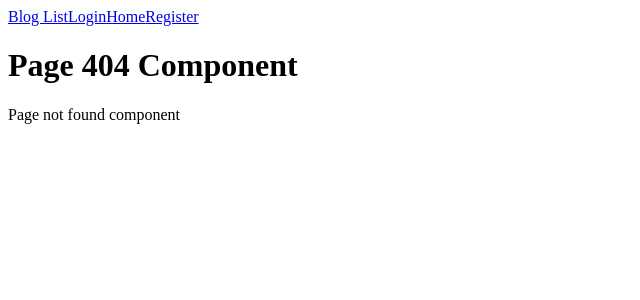
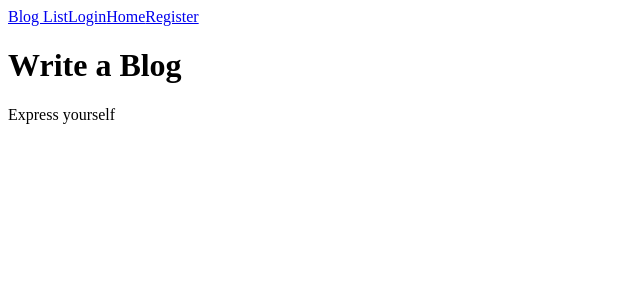
Before and after one commit to vamandeshmukh/ibm-react-app-june-2024, a React (Create React App) app: page /write-blog in a window 1280 px wide. Before the commit this address had no page. Shown: the top 300 px of the page, without its empty margins (0-640 px from the left). Built offline with nearby package versions, Linux system fonts and the light colour scheme.

Commit message:
AppRoutes component

```diff
--- a/src/components/AppRoutes.js
+++ b/src/components/AppRoutes.js
@@ -1,4 +1,6 @@
-import { BrowserRouter, Route, Routes, Link } from "react-router-dom";
+// AppRoutes.js
+
+import { BrowserRouter, Route, Routes, Link, Navigate } from "react-router-dom";
 import Login from "./Login";
 import Register from "./Register";
 import Profile from "./Profile";
@@ -7,6 +9,7 @@ import Page404 from "./Page404";
 import ToolBar from "./ToolBar";
 import BlogDetails from "./BlogDetails";
 import BlogList from "./BlogList";
+import WriteBlog from "./WriteBlog";
 
 const AppRoutes = () => {
 
@@ -17,12 +20,13 @@ const AppRoutes = () => {
                     <ToolBar />
                 </>
                 <Routes>
+                <Route path="write-blog" element={<WriteBlog />} />
                     <Route path="blog-list" element={<BlogList />} />
                     <Route path="blog-details/:id" element={<BlogDetails />} />
                     <Route path="login" element={<Login />} />
                     <Route path="register" element={<Register />} />
                     <Route path="profile" element={<Profile />} />
-                    <Route path="home" element={<Home />} />
+                    <Route path="home" element={<Navigate to="/" replace />} />
                     <Route exact path="/" element={<Home />} />
                     <Route path="*" element={<Page404 />} />
 
```
